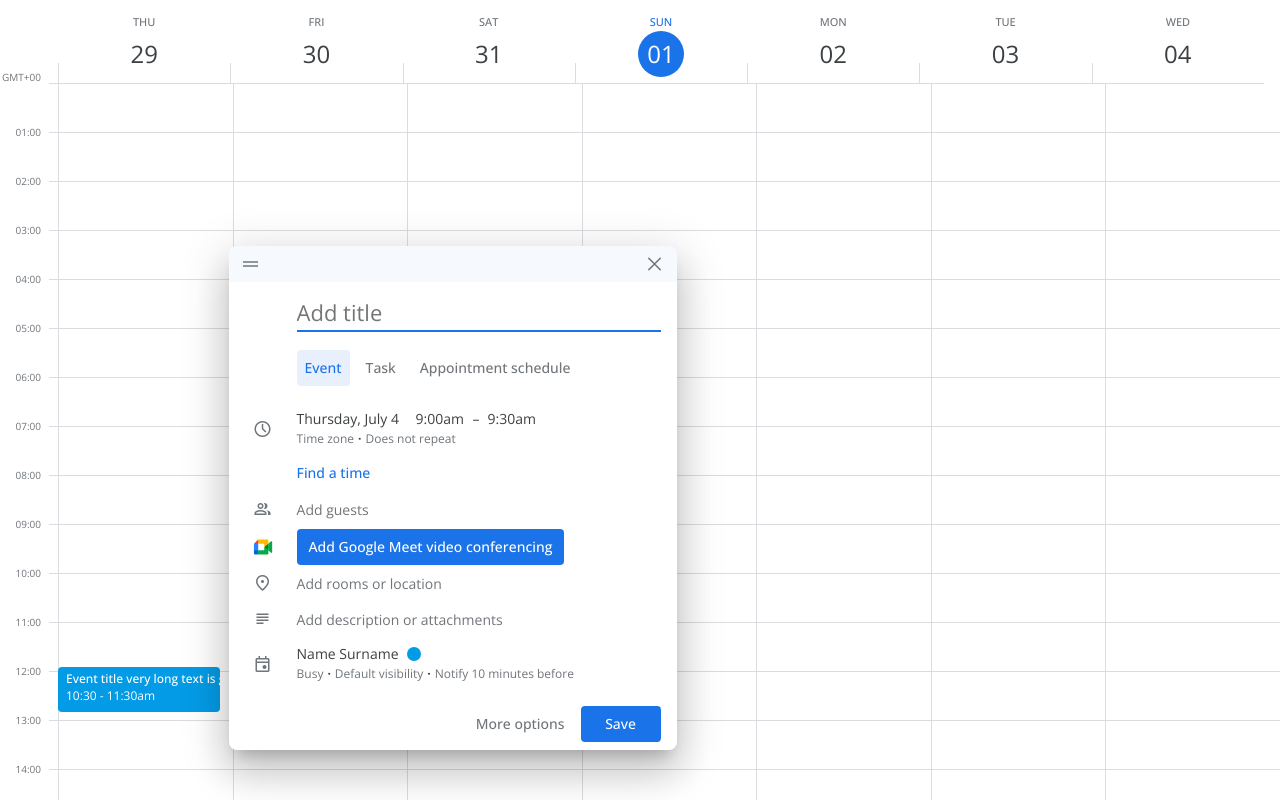
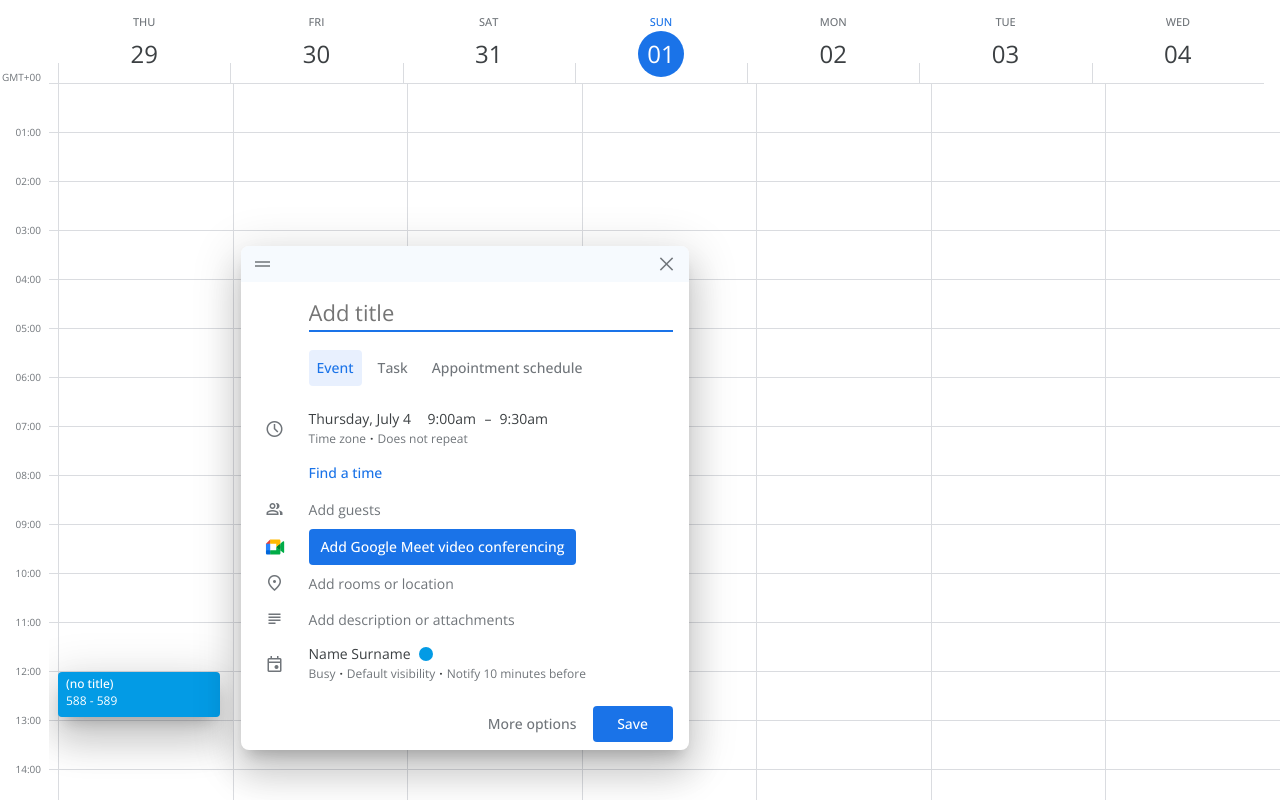
Before and after one commit to gretawix/calendar, a website with bundled scripts: page index.html in a window 1280 px wide. Both pictures are taken after a click on the element 145 px from the left and 667 px from the top of the page. Built offline with nearby package versions, Linux system fonts and the light colour scheme.

Commit message:
event tile placement

```diff
--- a/index.html
+++ b/index.html
@@ -13,35 +13,7 @@
     </head>
     <body>
         <section class="calendar">
-            <div class="week-view" id="week-view">
-                <!-- EXAMPLE EVENTS -->
-                <!-- <div class="hours-cells-column">
-                    <div class="inner-hour-cell-column">
-                        <div class="event-tile shortest">
-                            <p class="event-tile-title">Event title 15min length</p>
-                            <p class="event-tile-time">10am</p>
-                        </div>
-                        <div class="event-tile regular">
-                            <p class="event-tile-title">Event title very long text is going here</p>
-                            <p class="event-tile-time">10:30 - 11:30am</p>
-                        </div>
-                        <div class="hours-cell cell-height"></div>
-                    </div>
-                </div>
-                <div class="hours-cells-column">
-                    <div class="inner-hour-cell-column">
-                        <div class="event-tile short">
-                            <p class="event-tile-title">Event title 30 min length</p>
-                            <p class="event-tile-time">10am</p>
-                        </div>
-                        <div class="event-tile long">
-                            <p class="event-tile-title">Event title very long text is going here</p>
-                            <p class="event-tile-time">12 - 2pm</p>
-                        </div>
-                        <div class="hours-cell cell-height"></div>
-                    </div>
-                </div> -->
-            </div>
+            <div class="week-view" id="week-view"></div>
             <div class="event-modal" id="event-modal">
                 <div class="top-controls">
                     <button type="button">
--- a/scrips/calendarVars.js
+++ b/scrips/calendarVars.js
@@ -1,4 +1,5 @@
 const weekDaysNumber = 7;
 const hoursNumber = 24;
+const cellHeight = 49;
 
-export { weekDaysNumber, hoursNumber };
+export { weekDaysNumber, hoursNumber, cellHeight };
--- a/scrips/eventDisplay.js
+++ b/scrips/eventDisplay.js
@@ -1,18 +1,49 @@
-import { createDiv } from "./utils.js";
+import { createDomElement } from "./utils.js";
+import { cellHeight } from "./calendarVars.js";
+
+const updateEventInfo = (title, startTime, endTime = null) => {
+    const eventInfo = {
+        eventTitle: title,
+        eventStartTime: startTime,
+    };
+    eventInfo.eventEndTime = endTime ? endTime : eventInfo.eventStartTime + 1;
+
+    return eventInfo;
+};
+
+const getEventTilePosition = (event) => {
+    const clickedElement = event.target;
+    const distanceFromTop = clickedElement.getBoundingClientRect().top;
+    const clickPosition = event.clientY - distanceFromTop;
+    const increment = cellHeight / 2;
+
+    return Math.floor(clickPosition / increment) * increment;
+};
 
 const createEventTile = (event) => {
-    const clickedElement = event.target;
-    const weekDaysRowHeight = document.querySelector("#days-row").getBoundingClientRect().height;
-    const left = clickedElement.getBoundingClientRect().left;
-    const eventTile = createDiv("event-tile regular");
+    const eventTile = createDomElement("div", "event-tile regular placeholder");
+    const eventTilePosition = getEventTilePosition(event);
+    const eventInfo = updateEventInfo("(no title)", eventTilePosition);
+    const titleElement = createDomElement("p", "event-tile-title");
+    const timeSpanTextElement = createDomElement("p", "event-tile-time");
 
-    eventTile.innerHTML = `<p class="event-tile-title">Event title very long text is going here</p>
-                            <p class="event-tile-time">10:30 - 11:30am</p>`;
+    titleElement.innerText = eventInfo.eventTitle;
+    timeSpanTextElement.innerText = `${eventInfo.eventStartTime} - ${eventInfo.eventEndTime}`;
+    eventTile.appendChild(titleElement);
+    eventTile.appendChild(timeSpanTextElement);
+    eventTile.style.top = `${eventTilePosition}px`;
 
-    eventTile.style.top = `${event.clientY - weekDaysRowHeight}px`;
+    return eventTile;
+};
+
+const placeEventTile = (event) => {
+    let clickedElement = event.target;
+
+    const eventTile = createEventTile(event);
+
     clickedElement.appendChild(eventTile);
 
     return eventTile;
 };
 
-export { createEventTile };
+export { placeEventTile };
--- a/scrips/utils.js
+++ b/scrips/utils.js
@@ -6,12 +6,12 @@
     baseElement.style.width = width;
 };
 
-const createDiv = (classToAssign = "", idToAssign = "") => {
-    const div = document.createElement("div");
+const createDomElement = (domEl = "div", classToAssign = "", idToAssign = "") => {
+    const div = document.createElement(domEl);
     if (classToAssign) div.className = classToAssign;
     if (idToAssign) div.id = idToAssign;
 
     return div;
 };
 
-export { setSameWidth, createDiv };
+export { setSameWidth, createDomElement };
--- a/scrips/weekView.js
+++ b/scrips/weekView.js
@@ -1,18 +1,21 @@
 import { getStartOfWeek, getTimeZone } from "./timeCalculations.js";
 import { openModal } from "./modal.js";
-import { hoursNumber, weekDaysNumber } from "./calendarVars.js";
-import { createDiv } from "./utils.js";
-import { createEventTile } from "./eventDisplay.js";
+import { hoursNumber, weekDaysNumber, cellHeight } from "./calendarVars.js";
+import { createDomElement } from "./utils.js";
+import { placeEventTile } from "./eventDisplay.js";
 
 const createTimeZoneCell = (timeZone) => {
-    const timeZoneCell = createDiv("time-zone-cell");
+    const timeZoneCell = createDomElement("div", "time-zone-cell");
     timeZoneCell.innerHTML = `<p class="time-zone">${timeZone}</p>`;
 
     return timeZoneCell;
 };
 
 const createSingleWeekDay = (day, today) => {
-    const dayDiv = createDiv("one-day cell-width");
+    const dayDiv = createDomElement("div", "one-day cell-width");
+    Object.entries(day).forEach(([key, value]) => {
+        dayDiv.setAttribute(`data-${key}`, value);
+    });
     if (day.day == today.getDate()) dayDiv.classList.add("active");
     dayDiv.innerHTML = `<div class="divider-vertical"></div>
                         <p class="day-name">${day.weekDay}</p>
@@ -22,8 +25,8 @@
 };
 
 const createWeekDaysRow = (week, today) => {
-    const weekDaysRow = createDiv("week-days", "days-row");
-    const divider = createDiv("divider-no-border");
+    const weekDaysRow = createDomElement("div", "week-days", "days-row");
+    const divider = createDomElement("div", "divider-no-border");
 
     weekDaysRow.appendChild(divider);
     week.forEach((day) => weekDaysRow.appendChild(createSingleWeekDay(day, today)));
@@ -32,10 +35,10 @@
 };
 
 const createHoursColumn = () => {
-    const hoursColumn = createDiv("hours-labels-column", "hours-col");
+    const hoursColumn = createDomElement("div", "hours-labels-column", "hours-col");
 
     for (let i = 0; i < hoursNumber; i++) {
-        const hourDiv = createDiv("hour-label-cell cell-height");
+        const hourDiv = createDomElement("div", "hour-label-cell cell-height");
         const hour = i > 9 ? i : `0${i}`;
 
         hourDiv.innerHTML = `<p class="hour">${hour}:00</p>`;
@@ -46,7 +49,7 @@
 };
 
 const createWeekDaysWrapper = (week, timeZone, today) => {
-    const weekDaysWrapper = createDiv("week-days-part");
+    const weekDaysWrapper = createDomElement("div", "week-days-part");
     const timeZoneCell = createTimeZoneCell(timeZone);
     const weekDaysRow = createWeekDaysRow(week, today);
 
@@ -57,10 +60,10 @@
 };
 
 const createDividerColumn = () => {
-    const dividerColumn = createDiv("divider-column");
+    const dividerColumn = createDomElement("div", "divider-column");
 
     for (let i = 0; i < hoursNumber - 2; i++) {
-        const divider = createDiv("divider cell-height");
+        const divider = createDomElement("div", "divider cell-height");
         dividerColumn.appendChild(divider);
     }
 
@@ -68,15 +71,15 @@
 };
 
 const createTimeGrid = (week) => {
-    const timeGrid = createDiv("hours-cells-all", "days-hours-grid");
+    const timeGrid = createDomElement("div", "hours-cells-all", "days-hours-grid");
     const dividerColumn = createDividerColumn();
 
     timeGrid.appendChild(dividerColumn);
-    week.forEach(() => {
-        const dayColumn = createDiv("hours-cells-column");
-        dayColumn.innerHTML = `<div class="inner-hour-cell-column">
-                                <div class="hours-cell cell-height"></div>
-                            </div>`;
+    week.forEach((day) => {
+        const dayColumn = createDomElement("div", "hours-cells-column");
+        Object.entries(day).forEach(([key, value]) => {
+            dayColumn.setAttribute(`data-${key}`, value);
+        });
         timeGrid.appendChild(dayColumn);
     });
 
@@ -84,7 +87,7 @@
 };
 
 const createTimeGridWrapper = (week) => {
-    const timeGridWrapper = createDiv("time-grid");
+    const timeGridWrapper = createDomElement("div", "time-grid");
     const hoursColumn = createHoursColumn();
     const timeGrid = createTimeGrid(week);
 
@@ -126,6 +129,7 @@
 };
 
 const initWeekView = () => {
+    document.documentElement.style.setProperty("--cell-height", `${cellHeight}px`);
     drawWeekView();
 
     const grid = document.querySelector("#days-hours-grid");
@@ -140,7 +144,7 @@
     daysGridColumns.forEach((col) => {
         col.addEventListener("click", (event) => {
             openModal(event);
-            createEventTile(event);
+            placeEventTile(event);
         });
     });
 };
--- a/styles/parts/_calendar-grid.scss
+++ b/styles/parts/_calendar-grid.scss
@@ -144,8 +144,9 @@
 }
 
 .hours-cells-column {
+    height: calc(24 * var(--cell-height));
+    position: relative;
     border-left: 1px solid var(--grey-light);
-    padding-right: 12px;
     min-width: var(--min-col-width);
     background: repeating-linear-gradient(
         var(--white),
@@ -154,10 +155,6 @@
         var(--grey-light) var(--cell-height)
     );
 }
-.inner-hour-cell-column {
-    height: calc(24 * var(--cell-height) - 10px);
-    position: relative;
-}
 .hours-cells-all {
     @include verticalScrollStyle;
 }
--- a/styles/parts/_event-tile.scss
+++ b/styles/parts/_event-tile.scss
@@ -1,13 +1,15 @@
 .event-tile {
     position: absolute;
-    width: 100%;
+    width: calc(100% - 12px);
     left: -1px;
-
     background-color: var(--event-blue);
     border-radius: 4px;
     font-size: 12px;
     padding: 4px 0 4px 8px;
-
+    &.placeholder {
+        box-shadow: 0 24px 38px 3px rgba(0, 0, 0, 0.14), 0 9px 46px 8px rgba(0, 0, 0, 0.12),
+            0 11px 15px -7px rgba(0, 0, 0, 0.2);
+    }
     overflow: hidden;
     cursor: pointer;
     p {
@@ -48,7 +50,6 @@
         }
     }
     &.regular {
-        top: calc(var(--cell-height) * 10.5 - 1px);
         height: calc(var(--cell-height) - 4px);
     }
     &.long {
--- a/styles/style.scss
+++ b/styles/style.scss
@@ -21,7 +21,6 @@
     --blue-light: #f6fafe;
     --info-col-width: 49px;
     --divider-width: 9px;
-    --cell-height: 49px;
     --week-days-height: 84px;
     --scrollbar-width: 16px;
     --spacing-sides: 16px;
```
Also changed, not shown: styles/style.css, 1 other file.
